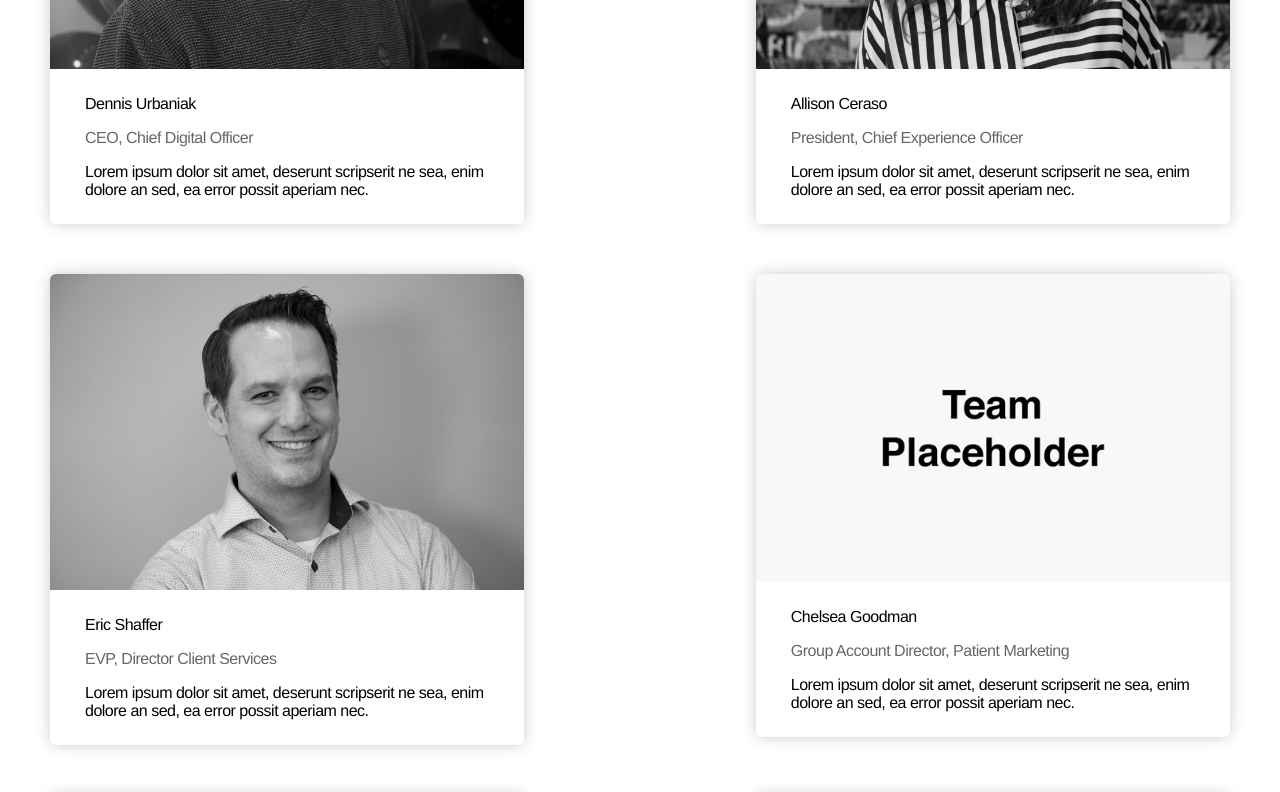
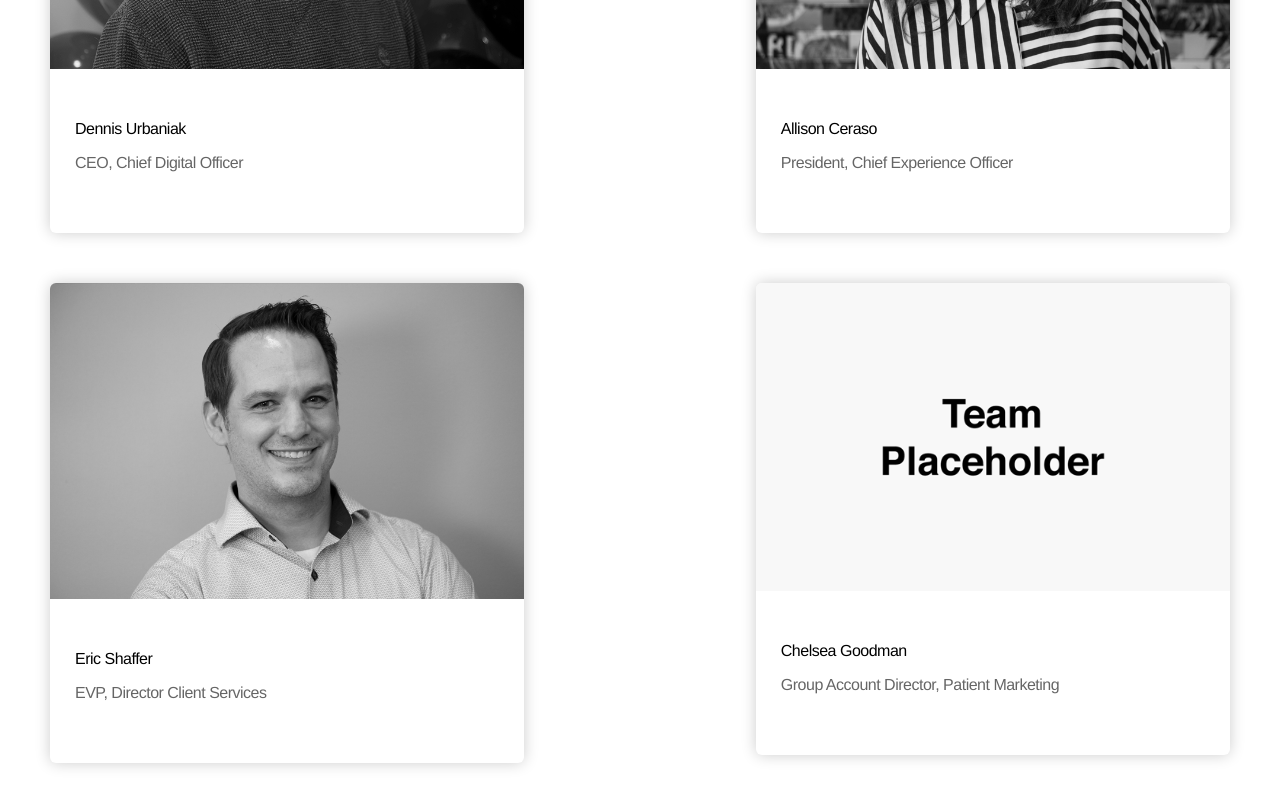
Before and after one commit to havashealthplus/lilly-microsite, a plain HTML site: page index.html in a window 1280 px wide. Shown: the part 2640-3432 px from the top of the page. Drawn offline with nearby package versions, Linux system fonts and the light colour scheme.

Commit message:
edited bios

```diff
--- a/assets/css/style.css
+++ b/assets/css/style.css
@@ -232,15 +232,17 @@ header img {
   border-top-left-radius: .6rem;
 }
 
+.team-about {
+  padding: 2.5rem 1.5rem 2rem;
+}
+
 .team-name {
-  padding: 2.5rem 1.5rem 0;
   font-family: 'Helvetica', sans-serif;
   font-size: 1.6rem;
   font-weight: 200;
 }
 
 .team-desc {
-  padding: 0 1.5rem 0;
   opacity: .6;
   font-family: 'Helvetica', sans-serif;
   font-size: 1.6rem;
@@ -248,23 +250,20 @@ header img {
 }
 
 .team-bio {
-  padding: 0 1.5rem 2.5rem;
+  font-family: 'Helvetica', sans-serif;
+  font-size: 1.6rem;
+  font-weight: 200;
+}
+
+.team-bio-list__item {
+  padding: .5rem 0;
   font-family: 'Helvetica', sans-serif;
   font-size: 1.6rem;
   font-weight: 200;
 }
 
 @media screen and (min-width: 992px) {
-  .team-name {
-    padding: 2.5rem 3.5rem 0;
-  }
-
-  .team-desc {
-    padding: 0 3.5rem 0;
-    opacity: .6;
-  }
-
-  .team-bio {
-    padding: 0 3.5rem 2.5rem;
+  .team-about {
+    padding: 5rem 2.5rem 4.5rem;
   }
 }
--- a/index.html
+++ b/index.html
@@ -101,17 +101,29 @@
           <div class="col-12 col-md-6 col-lg-5">
             <div class="team-member">
               <img src="assets/images/profiles/dennis.jpg" width="100%" />
+              <div class="team-about">
                 <p class="team-name">Dennis Urbaniak</p>
                 <p class="team-desc">CEO, Chief Digital Officer</p>
-              <p class="team-bio">Lorem ipsum dolor sit amet, deserunt scripserit ne sea, enim dolore an sed, ea error possit aperiam nec.</p>
+                <!--<p class="team-bio">Career Highlights:</p>
+                <ul class="team-bio-list">
+                  <li class="team-bio-list__item">20 years of client side-senior commercial executive management, including business unit, central innovation team, and brand leadership</li>
+                  <li class="team-bio-list__item">3+ years of professional services executive leadership, most recently with Accenture Digital Life Sciences, and now as Chief Digital Officer Havas Health and President at Havas Lynx NA</li>
+                </ul>
+                <p class="team-bio">Relevant Experience:</p>
+                <ul class="team-bio-list">
+                  <li class="team-bio-list__item">Experience delivering sustainable P&amp;L performance for in-line products, launch brands, and complete therapeutic franchises</li>
+                  <li class="team-bio-list__item">Worked across multiple therapeutic areas, such as neurology/neuroscience, cardiovascular, diabetes, respiratory, internal medicine, and oncology</li>
+                </ul>-->
+              </div>
             </div>
           </div>
           <div class="col-12 col-md-6 col-lg-5 offset-lg-2">
             <div class="team-member">
               <img src="assets/images/profiles/allison.jpg" width="100%" />
+              <div class="team-about">
                 <p class="team-name">Allison Ceraso</p>
                 <p class="team-desc">President, Chief Experience Officer</p>
-              <p class="team-bio">Lorem ipsum dolor sit amet, deserunt scripserit ne sea, enim dolore an sed, ea error possit aperiam nec.</p>
+              </div>
             </div>
           </div>
         </div>
@@ -119,17 +131,19 @@
           <div class="col-12 col-md-6 col-lg-5">
             <div class="team-member">
               <img src="assets/images/profiles/eric.jpg" width="100%" />
+              <div class="team-about">
                 <p class="team-name">Eric Shaffer</p>
                 <p class="team-desc">EVP, Director Client Services</p>
-              <p class="team-bio">Lorem ipsum dolor sit amet, deserunt scripserit ne sea, enim dolore an sed, ea error possit aperiam nec.</p>
+              </div>
             </div>
           </div>
           <div class="col-12 col-md-6 col-lg-5 offset-lg-2">
             <div class="team-member">
               <img src="assets/images/profiles/team-placeholder.png" width="100%" />
+              <div class="team-about">
                 <p class="team-name">Chelsea Goodman</p>
                 <p class="team-desc">Group Account Director, Patient Marketing</p>
-              <p class="team-bio">Lorem ipsum dolor sit amet, deserunt scripserit ne sea, enim dolore an sed, ea error possit aperiam nec.</p>
+              </div>
             </div>
           </div>
         </div>
@@ -137,17 +151,19 @@
           <div class="col-12 col-md-6 col-lg-5">
             <div class="team-member">
               <img src="assets/images/profiles/matt.jpg" width="100%" />
+              <div class="team-about">
                 <p class="team-name">Matt Franowicz, PhD</p>
                 <p class="team-desc">Neuroscience SVP, Strategic Planner</p>
-              <p class="team-bio">Lorem ipsum dolor sit amet, deserunt scripserit ne sea, enim dolore an sed, ea error possit aperiam nec.</p>
+              </div>
             </div>
           </div>
           <div class="col-12 col-md-6 col-lg-5 offset-lg-2">
             <div class="team-member">
               <img src="assets/images/profiles/megan.jpg" width="100%" />
+              <div class="team-about">
                 <p class="team-name">Megan Robinson</p>
                 <p class="team-desc">EVP, Creative Director</p>
-              <p class="team-bio">Lorem ipsum dolor sit amet, deserunt scripserit ne sea, enim dolore an sed, ea error possit aperiam nec.</p>
+              </div>
             </div>
           </div>
         </div>
@@ -155,17 +171,19 @@
           <div class="col-12 col-md-6 col-lg-5">
             <div class="team-member">
               <img src="assets/images/profiles/team-placeholder.png" width="100%" />
+              <div class="team-about">
                 <p class="team-name">Jennifer Machiaverna</p>
                 <p class="team-desc">Group Engagement Director, Consumer Healthcare</p>
-              <p class="team-bio">Lorem ipsum dolor sit amet, deserunt scripserit ne sea, enim dolore an sed, ea error possit aperiam nec.</p>
+              </div>
             </div>
           </div>
           <div class="col-12 col-md-6 col-lg-5 offset-lg-2">
             <div class="team-member">
               <img src="assets/images/profiles/team-placeholder.png" width="100%" />
+              <div class="team-about">
                 <p class="team-name">Lydia Fazzio</p>
                 <p class="team-desc">Medical Director</p>
-              <p class="team-bio">Lorem ipsum dolor sit amet, deserunt scripserit ne sea, enim dolore an sed, ea error possit aperiam nec.</p>
+              </div>
             </div>
           </div>
         </div>
```
Lines whose indentation alone changed are shown as unchanged.
